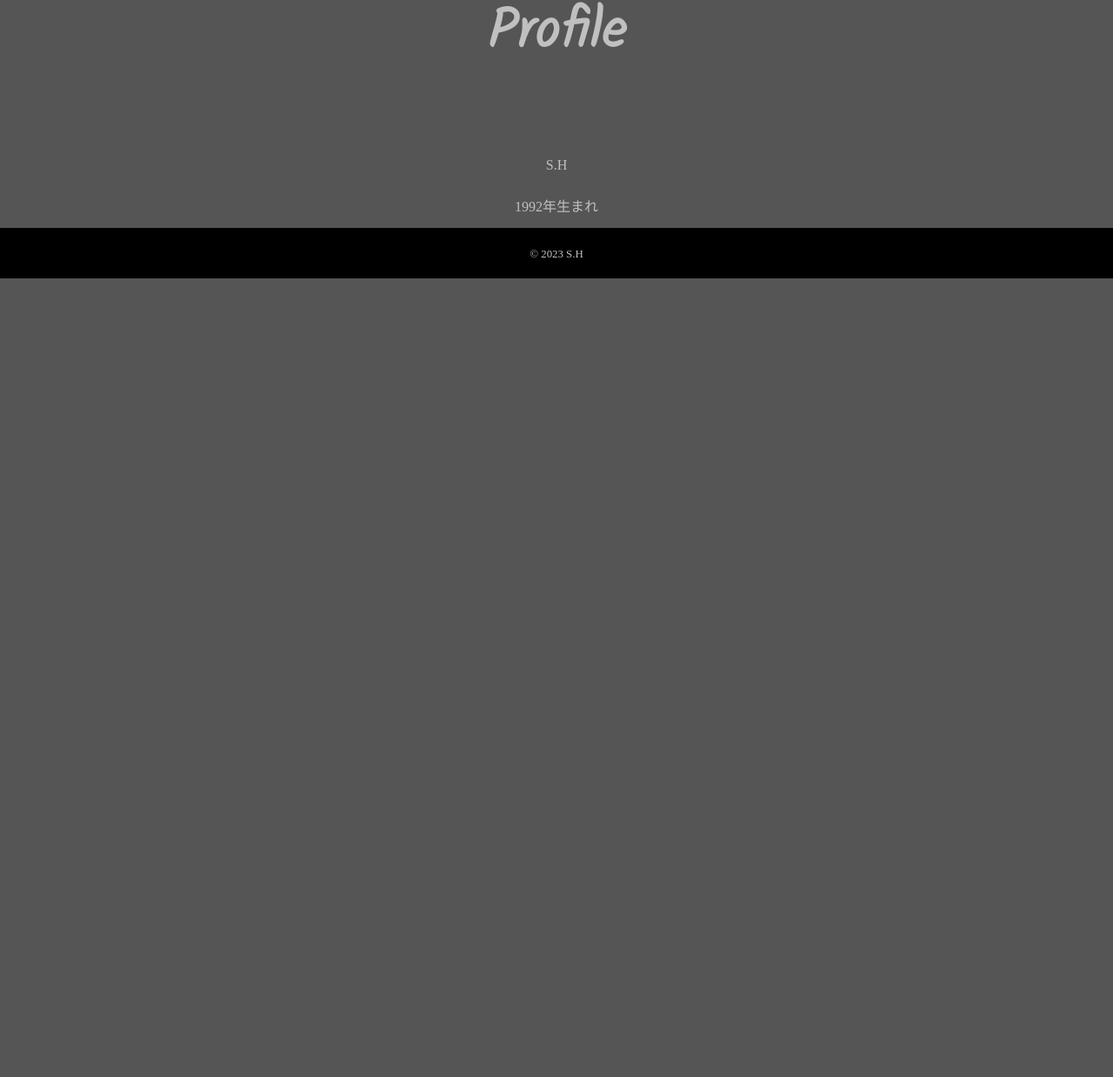
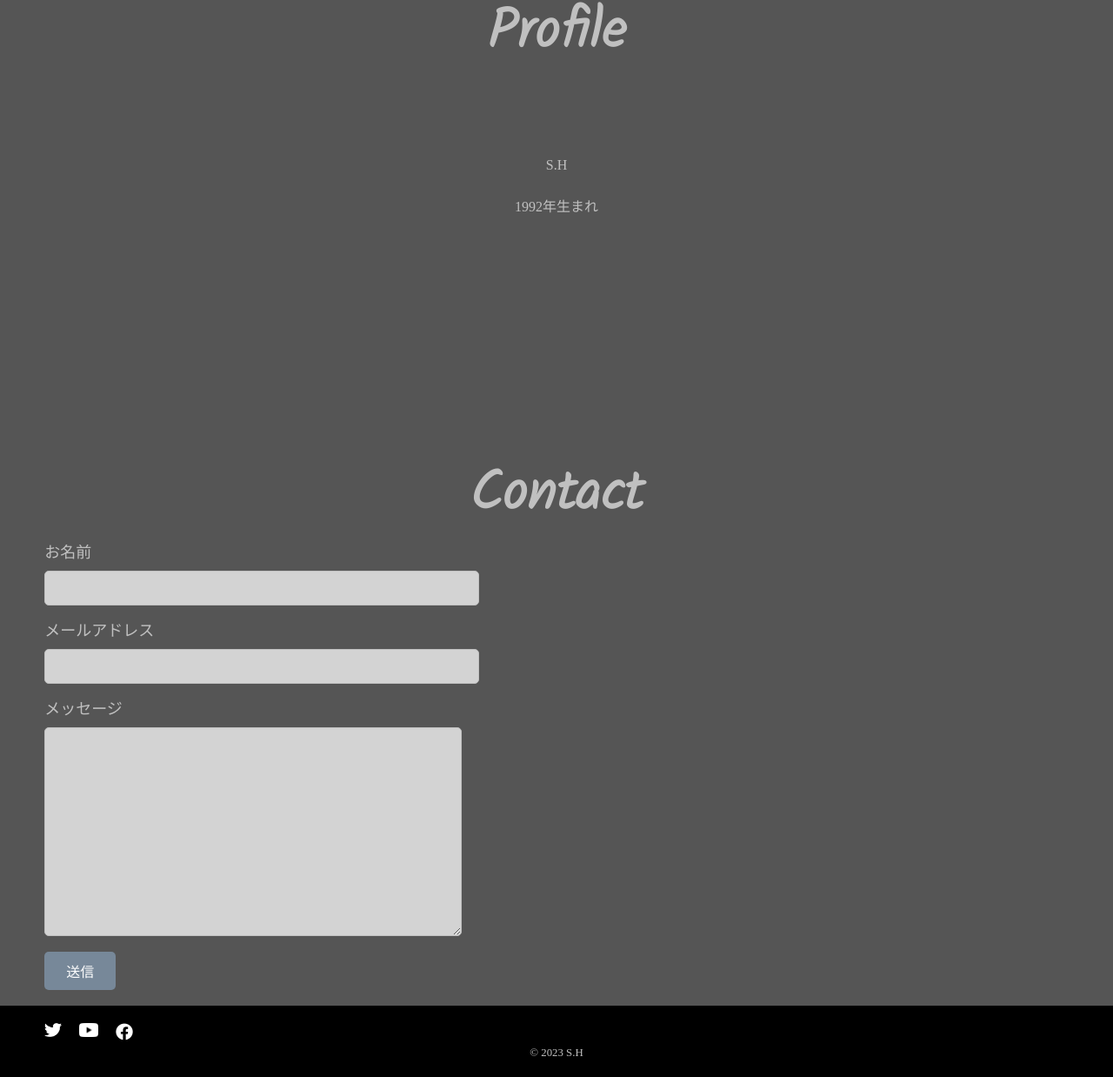
Before and after one commit to testuser9988/PhotoGallery, a plain HTML site: page index.html in a window 1280 px wide. Shown: the part 3193-4431 px from the top of the page at 87% size. Before the commit the page ends 3513 px from the top, so only its background shows below. Drawn offline with Linux system fonts and the light colour scheme; some packages are replaced by stand-ins of ours; a script that the page names is missing; a web font is replaced by a local one.

Commit message:
Contact追加

```diff
--- a/css/style.css
+++ b/css/style.css
@@ -7,7 +7,6 @@ VARIABLES
     --light-green: #d5edeb;
     --grey: #C0C0C0;
     --green: #63dbd0;
-    --brown: #403632;
     --light-grey: #eee;
     --white: #fff;
     --oswald-font: 'Oswald', sans-serif;
@@ -22,7 +21,7 @@ body {
     color: var(--grey);
 }
 
-.top_title {
+.top-title {
     font-size: min(10vw, 4rem);
     font-family: 'Kalam', cursive;
     display: flex;
@@ -32,7 +31,7 @@ body {
 
 }
 
-.content_title {
+.content-title {
     /* color: var(--grey); */
     font-size: min(10vw, 4rem);
     font-family: 'Kalam', cursive;
@@ -94,12 +93,6 @@ Top
 /*
 Gallery
 ================================================ */
-
-.gallery {
-
-}
-
-
 .gallery-thumbnails {
     display: grid;
     gap: 26px;
@@ -146,16 +139,11 @@ News
 /*
 Profile
 ================================================ */
-.profile {
-
-}
-
-.profile_contents {
+.profile-contents {
     margin-top: 6%;
     text-align: center;
     line-height: 3;
 }
-
 
 /*
 モーダルウィンドウ
@@ -182,7 +170,7 @@ Profile
 }
 
 
-.modal_gallery {
+.modal-gallery {
     width: 900px;
     border: 10px solid var(--grey);
     border-radius: 10px;
@@ -200,7 +188,67 @@ footer {
         border: 1px solid var(--grey);
         cursor: pointer;
     }
+}
+
+form div {
+    margin-bottom: 14px;
+
+}
+
+label {
+    font-size: 1.125rem;
+    margin-bottom: 10px;
+    display: block;
+
+}
+
+input[type="text"],
+input[type="email"],
+textarea {
+    background: rgba(211,211,211);
+    border: 1px var(--grey) solid;
+    border-radius: 5px;
+    padding: 10px;
+    font-size: 1rem;
+
+}
+
+input[type="text"],
+input[type="email"] {
+    width: 100%;
+    max-width: 500px;
+}
+textarea {
+    width: 100%;
+    max-width: 480px;
+    height: 240px;
+
+}
+input[type="submit"] {
+    border: none;
+    cursor: pointer;
+    line-height: 1;
+}
+
+/* ボタン */
+.button {
+    background: #778899;
+    color: #fff;
+    border-radius: 5px;
+    padding:10px 25px;
+}
+
+.button:hover {
+    background: #708090;
+}
 
 
+/* SNS */
+.sns {
+    display: flex;
+    list-style: none;
+}
 
+.sns li {
+    margin-right: 20px;
 }
--- a/index.html
+++ b/index.html
@@ -32,12 +32,15 @@
 
     <!-- ↑↑ 追加 ↑↑ -->
 
-    <section class="top top_title">
+    <!-- トップ -->
+    <section class="top top-title">
       <h1>PhotoGallery</h1>
     </section>
 
-    <section class="gallery">
-      <h2 class="content_title fadein">Gallery</h2>
+
+    <!-- Gallery -->
+    <section>
+      <h2 class="content-title fadein">Gallery</h2>
       <ul class="gallery-thumbnails wrapper fadein">
         <li class="fadein"><img class="gallery-thumbnail" src="images/img1.jpg" alt=""></li>
         <li class="fadein"><img class="gallery-thumbnail" src="images/img2.jpg" alt=""></li>
@@ -56,28 +59,64 @@
 
     <!-- モーダルウィンドウ -->
     <section id="modal">
-      <img class="modal_gallery" src="" alt="">
+      <img class="modal-gallery" src="" alt="">
     </section>
 
     <div id="mask"></div>
 
-    <section class="news">
-      <h2 class="content_title fadein">News</h2>
+    <!-- News -->
+    <section>
+      <h2 class="content-title fadein">News</h2>
       <ul class="wrapper news-contents">
+        <li class="news-date fadein">2023.5.11</li>
+        <li class="news-content fadein">ギャラリーを更新しました</li>
         <li class="news-date fadein">2023.4.25</li>
         <li class="news-content fadein">WEBサイトを開設しました</li>
-        <li class="news-date fadein">2023.4.26</li>
-        <li class="news-content fadein">ギャラリーを更新しました</li>
       </ul>
     </section>
 
-    <section class="profile">
-      <h2 class="content_title fadein">Profile</h2>
-      <p class="wrapper profile_contents">S.H<br>1992年生まれ</p>
+    <!-- Profile -->
+    <section>
+      <h2 class="content-title fadein">Profile</h2>
+      <p class="wrapper profile-contents fadein">S.H<br>1992年生まれ</p>
     </section>
 
+    <!-- Contact -->
+    <section>
+      <h2 class="content-title fadein">Contact</h2>
+      <form class="wrapper fadein" action="#">
+        <div>
+          <label for="name">お名前</label>
+          <input type="text" id="name" name="your-name">
+        </div>
+
+        <div>
+          <label for="email">メールアドレス</label>
+          <input type="email" id="email" name="your-email">
+        </div>
+
+        <div>
+          <label for="message">メッセージ</label>
+          <textarea id="message" name="your-message"></textarea>
+        </div>
+
+        <input type="button" class="button" value="送信">
+      </form>
+    </section>
+
+    <br>
+
     <footer>
+
       <div class="wrapper">
+        <ul class="sns">
+          <li><a href="https://twitter.com/" target="_blank"><img src="images/2021 Twitter logo - white.png" style="height: 16px ;"></a></li>
+          <li><a href="https://www.youtube.com/" target="_blank"><img src="images/yt_icon_mono_dark.png" style="height: 16px ;"></a></li>
+          <li><a href="https://www.facebook.com/" target="_blank"><img src="images/f_logo_RGB-White_72.png" style="height: 20px ;"></a></li>
+        </ul>
+      </div>
+      <div class="wrapper">
+
         <p><small>&copy; 2023 S.H</small></p>
       </div>
     </footer>
```
Also changed, not shown: images/2021 Twitter logo - white.png (added), images/f_logo_RGB-White_58.png (added), images/f_logo_RGB-White_72.png (added), images/yt_icon_mono_dark.png (added).
